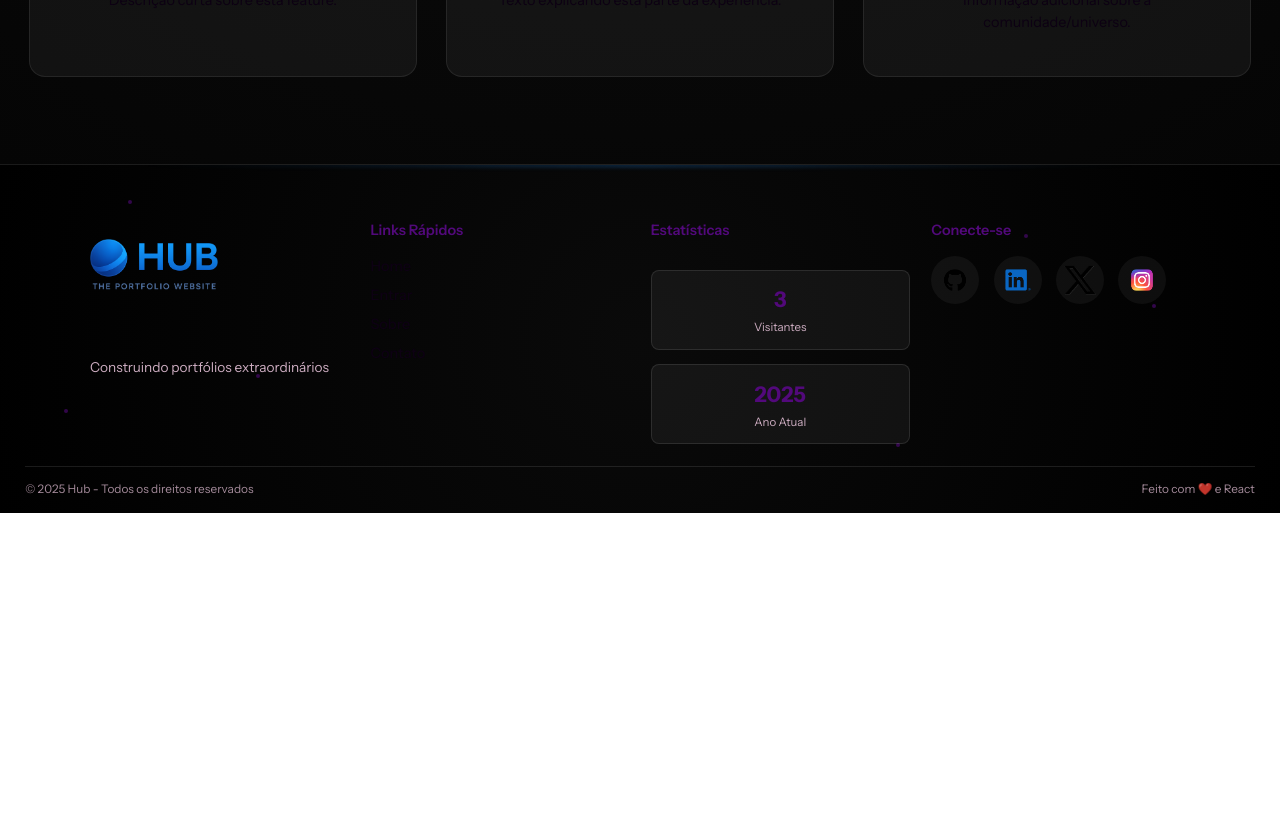
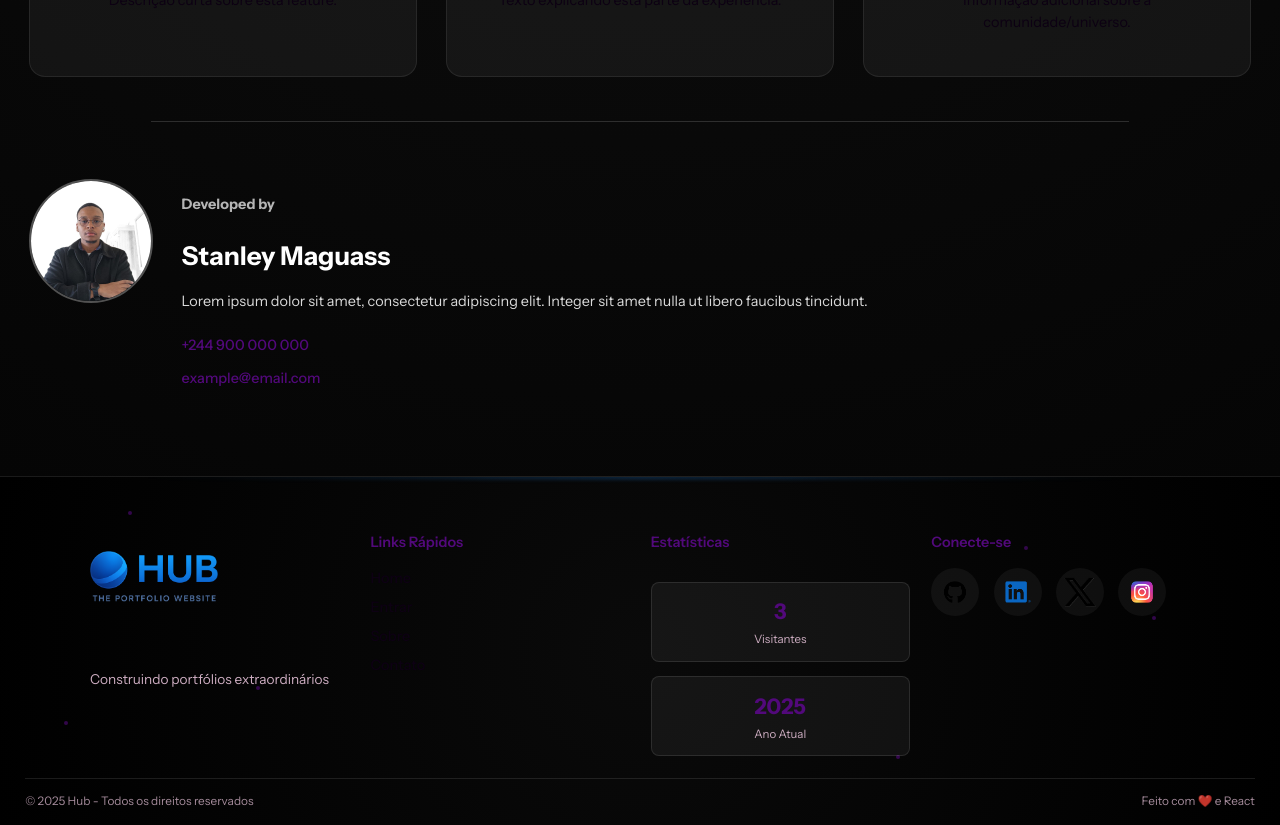
Before and after one commit to StanleyPauloIM/Hub-PortfolioSite, a React (Vite) app: page / in a window 1280 px wide. Shown: the part 1720-2545 px from the top of the page. Before the commit the page ends 2233 px from the top, so only its background shows below. Built offline with nearby package versions, Linux system fonts and the light colour scheme.

Commit message:
Adicionar Developed by, no FeatureSection

```diff
--- a/src/pages/LandingPage/components/FeaturesSection/FeaturesSection.Jsx
+++ b/src/pages/LandingPage/components/FeaturesSection/FeaturesSection.Jsx
@@ -3,6 +3,7 @@ import styles from './FeaturesSection.module.css';
 import Connection from '../../../../assets/images/Connection.png';
 import Universe from '../../../../assets/images/Universe.png';
 import Beauty from '../../../../assets/images/Beauty.png';
+import ProfilePic from '../../../../assets/images/profile.jpeg'; // 👉 mete a tua imagem aqui
 
 const FeaturesSection = () => {
   return (
@@ -50,6 +51,34 @@ const FeaturesSection = () => {
           <p>Informação adicional sobre a comunidade/universo.</p>
         </div>
       </div>
+
+      {/* Linha separadora 2*/}
+      <div className={styles.divider}></div>
+
+      {/* Perfil / Desenvolvido por */}
+      <div className={styles.profileSection}>
+        <div className={styles.profileImage}>
+          <img src={ProfilePic} alt="Profile" />
+        </div>
+        <div className={styles.profileInfo}>
+          <h3>Developed by</h3>
+          <h2>Stanley Maguass</h2>
+          <p>
+            Lorem ipsum dolor sit amet, consectetur adipiscing elit. Integer sit amet nulla ut
+            libero faucibus tincidunt.
+          </p>
+          <div className={styles.contacts}>
+            <a href="tel:+244900000000" className={styles.Link}>
+              +244 900 000 000
+            </a>
+            <a href="mailto:example@email.com" className={styles.Link}>
+              example@email.com
+            </a>
+          </div>
+        </div>
+      </div>
+
+
     </section>
   );
 };
--- a/src/pages/LandingPage/components/FeaturesSection/FeaturesSection.module.css
+++ b/src/pages/LandingPage/components/FeaturesSection/FeaturesSection.module.css
@@ -111,3 +111,100 @@
     align-items: center;
   }
 }
+
+/* Profile Section */
+.profileSection {
+  display: flex;
+  align-items: flex-start;
+  gap: 2rem;
+  margin-top: 4rem;
+  text-align: left;
+}
+
+.profileImage {
+  flex-shrink: 0;
+  width: 120px;
+  height: 120px;
+  border-radius: 50%;
+  overflow: hidden;
+  border: 2px solid rgba(255, 255, 255, 0.3);
+}
+
+.profileImage img {
+  width: 100%;
+  height: 100%;
+  object-fit: cover;
+}
+
+.profileInfo h3 {
+  font-size: 1rem;
+  color: rgba(255, 255, 255, 0.7);
+  margin-bottom: 0.3rem;
+}
+
+.profileInfo h2 {
+  font-size: 1.8rem;
+  color: #fff;
+  margin-bottom: 1rem;
+}
+
+.profileInfo p {
+  font-size: 1rem;
+  color: rgba(255, 255, 255, 0.85);
+  margin-bottom: 1.5rem;
+  line-height: 1.6;
+}
+
+.contacts {
+  display: flex;
+  flex-direction: column;
+  gap: 0.8rem;
+}
+
+.contacts a {
+  display: flex;
+  align-items: center;
+  gap: 0.6rem;
+  font-size: 1rem;
+}
+
+/* Responsivo */
+@media (max-width: 768px) {
+  .profileSection {
+    flex-direction: column;
+    align-items: center;
+    text-align: center;
+  }
+
+  .contacts {
+    align-items: center;
+  }
+}
+
+.link {
+  color: var(--text);
+  text-decoration: none;
+  transition: all 0.3s ease;
+  position: relative;
+  padding: 0.25rem 0;
+}
+
+.link::after {
+  content: '';
+  position: absolute;
+  bottom: 0;
+  left: 0;
+  width: 0;
+  height: 2px;
+  background: var(--primary);
+  transition: width 0.3s ease;
+}
+
+.link:hover {
+  color: var(--primary);
+  transform: translateX(5px);
+}
+
+.link:hover::after {
+  width: 100%;
+}
```
Also changed, not shown: src/assets/images/profile.jpeg (added).
